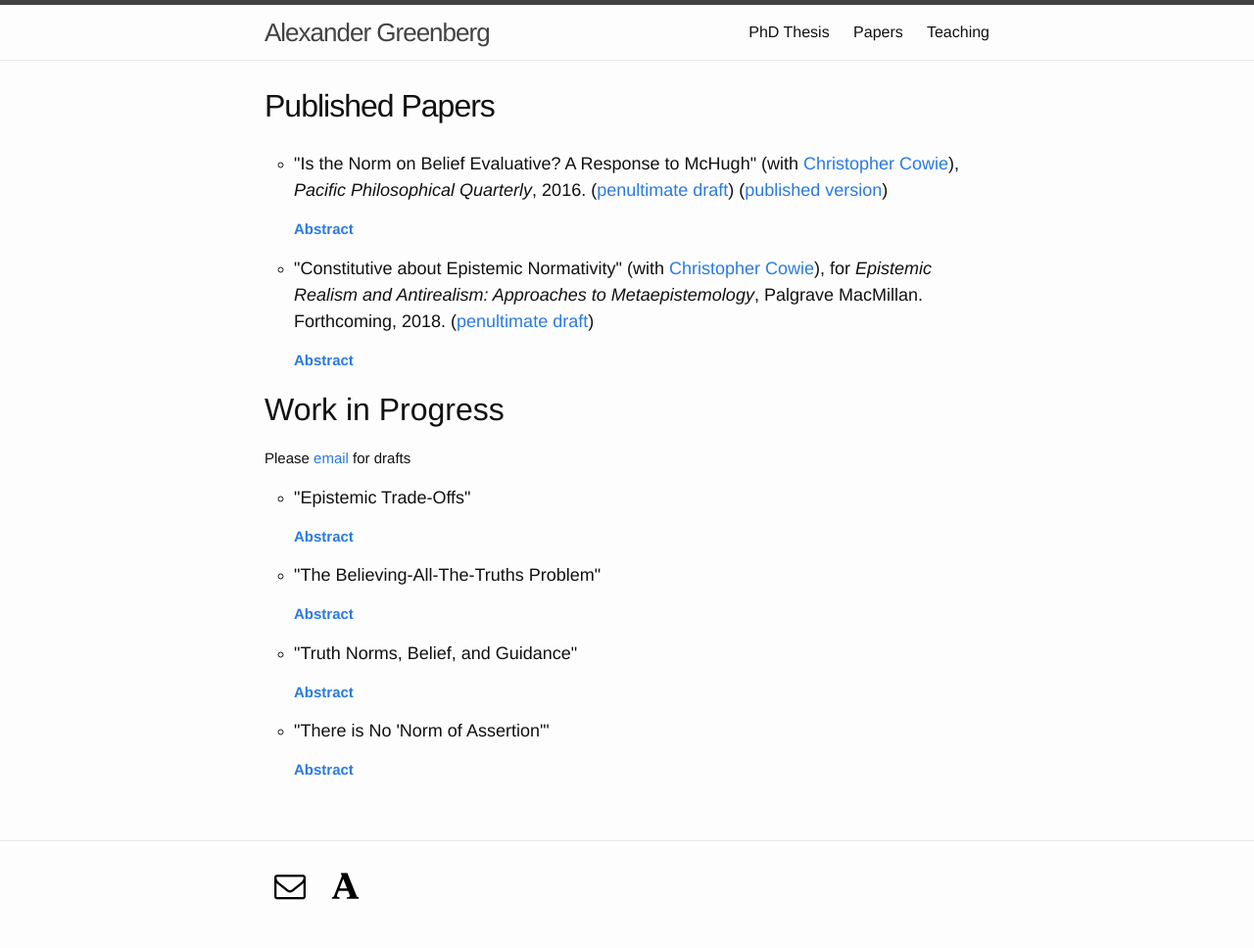
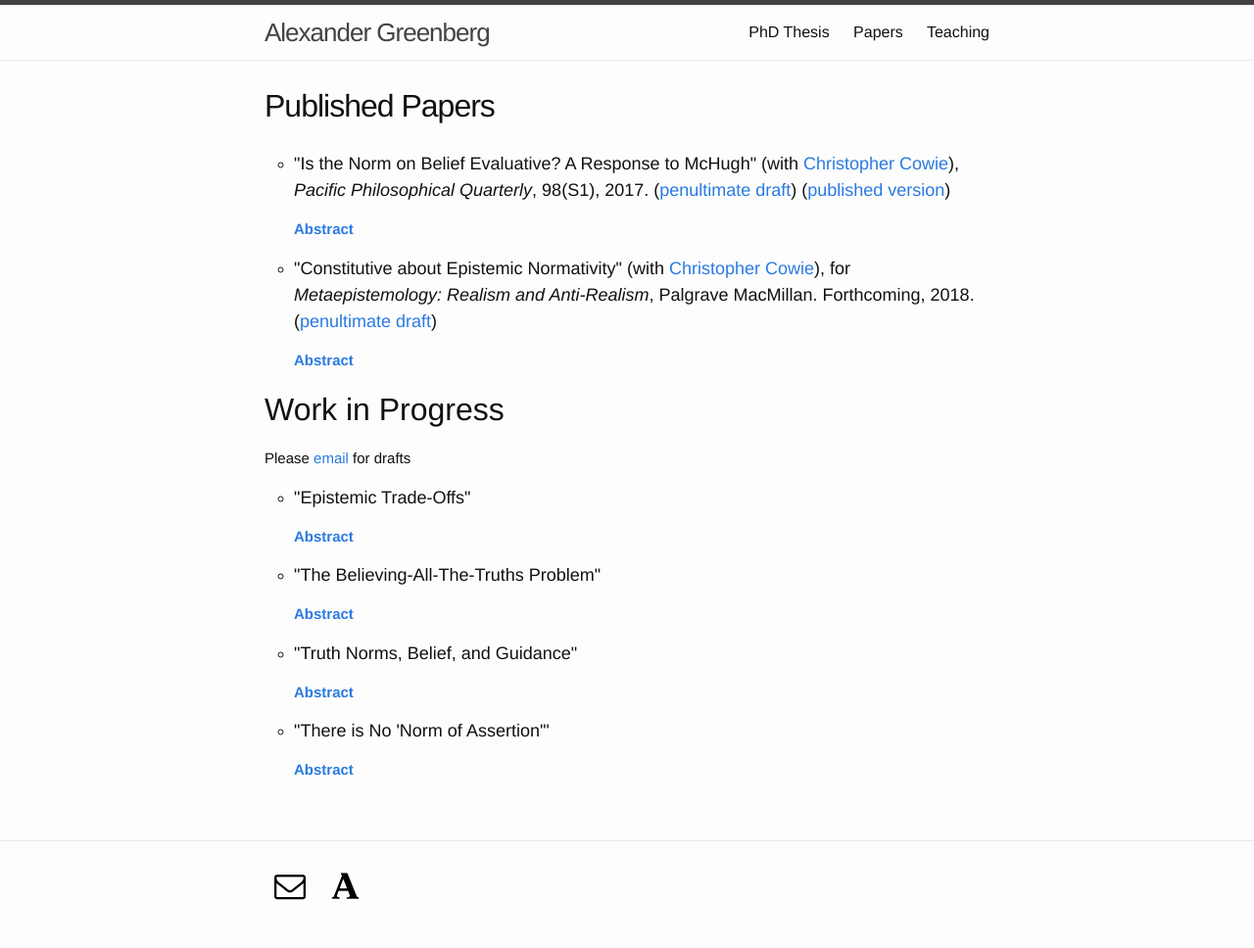
Before and after one commit to alexandergreenberg/alexandergreenberg.github.io, a Jekyll site: the page built from 02_Publications.html, in a window 1280 px wide. Shown: the whole page at 98% size. Built offline with Jekyll 4.4.1, drawn with Linux system fonts in a browser that asks for light colours; some web fonts are replaced.

Commit message:
Update 02_Publications.html

```diff
--- a/02_Publications.html
+++ b/02_Publications.html
@@ -18,14 +18,14 @@ return true;
 </script>
 <ul>
   <li>
-    <h4>"Is the Norm on Belief Evaluative? A Response to McHugh" (with <a href="https://sites.google.com/site/christophercowiephilosophy2/" target="_blank">Christopher Cowie</a>), <em>Pacific Philosophical Quarterly</em>, 2016. (<a href="/pdfs/is-the-norm-on-belief-evaluative.pdf" target="_blank">penultimate draft</a>) (<a href="http://onlinelibrary.wiley.com/doi/10.1111/papq.12158/abstract" target="_blank">published version</a>)</a></h4>
+    <h4>"Is the Norm on Belief Evaluative? A Response to McHugh" (with <a href="https://sites.google.com/site/christophercowiephilosophy2/" target="_blank">Christopher Cowie</a>), <em>Pacific Philosophical Quarterly</em>, 98(S1), 2017. (<a href="/pdfs/is-the-norm-on-belief-evaluative.pdf" target="_blank">penultimate draft</a>) (<a href="http://onlinelibrary.wiley.com/doi/10.1111/papq.12158/abstract" target="_blank">published version</a>)</a></h4>
     <p><a href="javascript:;" onclick="return toggleMe('para1')" value="Toggle"><strong>Abstract</strong></a></p> <!-- the "javascript:;" in the href was changed from "#" to stop the page jumping back to the top when the abstracts were expanded.  -->
     <div id="para1" class="hidden"><p>We respond to Conor McHugh's claim that an evaluative account of the normative relation between belief and truth is preferable to a prescriptive account. We claim that his arguments fail to establish this. We then draw a more general sceptical conclusion: we take our arguments to put pressure on any attempt to show that an evaluative account will fare better than a prescriptive account.</p></div> <!-- The class hidden was adden to start with the abstracts hidden. -->
   </li>
 </ul>
 <ul>
   <li>
-    <h4>"Constitutive about Epistemic Normativity" (with <a href="https://sites.google.com/site/christophercowiephilosophy2/" target="_blank">Christopher Cowie</a>), for <em>Epistemic Realism and Antirealism: Approaches to Metaepistemology</em>, Palgrave MacMillan. Forthcoming, 2018. (<a href="/pdfs/constitutivism-about-epistemic-normativity.pdf" target="_blank">penultimate draft</a>)</h4>
+    <h4>"Constitutive about Epistemic Normativity" (with <a href="https://sites.google.com/site/christophercowiephilosophy2/" target="_blank">Christopher Cowie</a>), for <em>Metaepistemology: Realism and Anti-Realism</em>, Palgrave MacMillan. Forthcoming, 2018. (<a href="/pdfs/constitutivism-about-epistemic-normativity.pdf" target="_blank">penultimate draft</a>)</h4>
     <p><a href="javascript:;" onclick="return toggleMe('para8')" value="Toggle"><strong>Abstract</strong></a></p>
     <div id="para8" class="hidden"><p>Suppose that you possess strong, perhaps decisive, evidence for a proposition that you’re considering. It is natural to think that that you thereby possess a <em>reason</em> to believe that proposition. What explains this? Why is there such a connection between evidence for (or against) propositions and reasons for believing them? What, in other words, are the <em>grounds</em> of epistemic normativity? One answer to this question is <em>constitutivism about epistemic normativity</em>, the view that epistemic reasons are grounded in the nature of belief. This view promises to provide a happy middle-ground between extreme versions of metanormative <em>realism</em> about epistemic normativity and extreme versions of <em>anti-realism</em>. In this paper, we reject this view, principally by focusing on the arguments that have been given in defence of it. The claim that belief is constitutively normative has been alleged to explain a number of distinctive psychological features of belief. We argue that arguments of this kind fail for a common reason: they <em>either</em> rely on an implausibly strong version of internalism, <em>or</em> they don’t best explain the psychological feature of belief in question.</p></div> <!-- The class hidden was adden to start with the abstracts hidden. -->
   </li>
```
